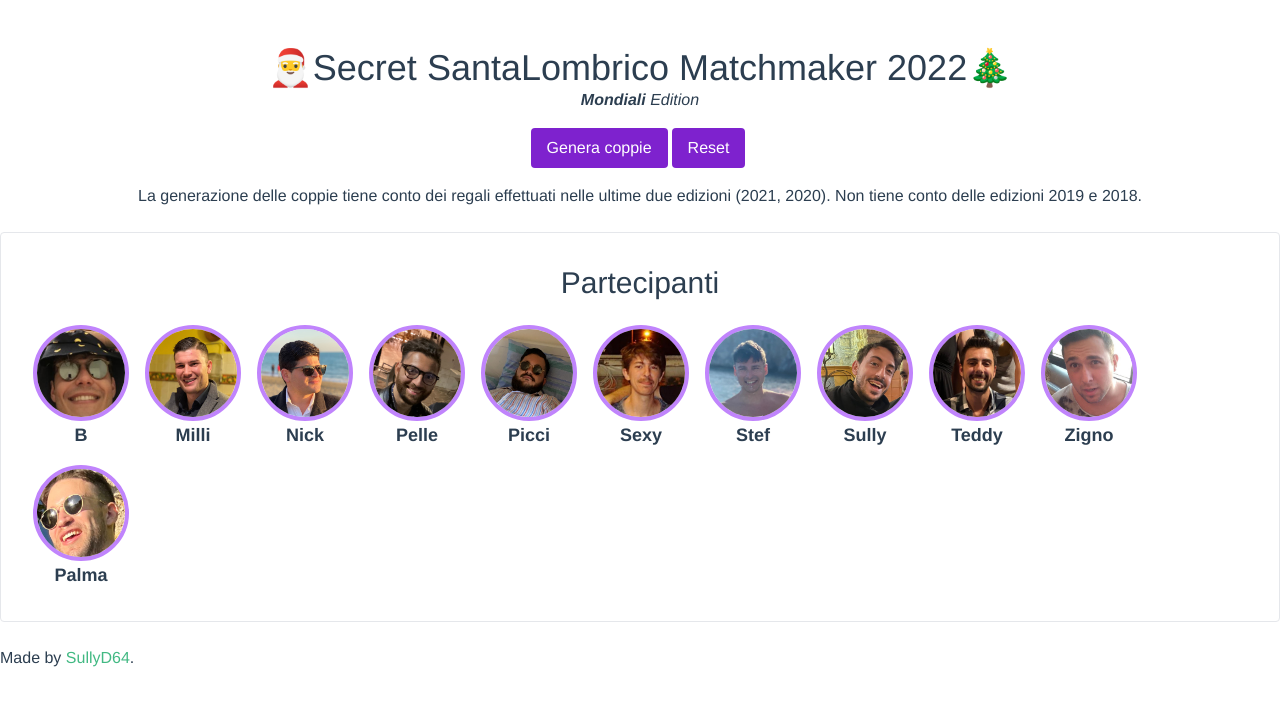
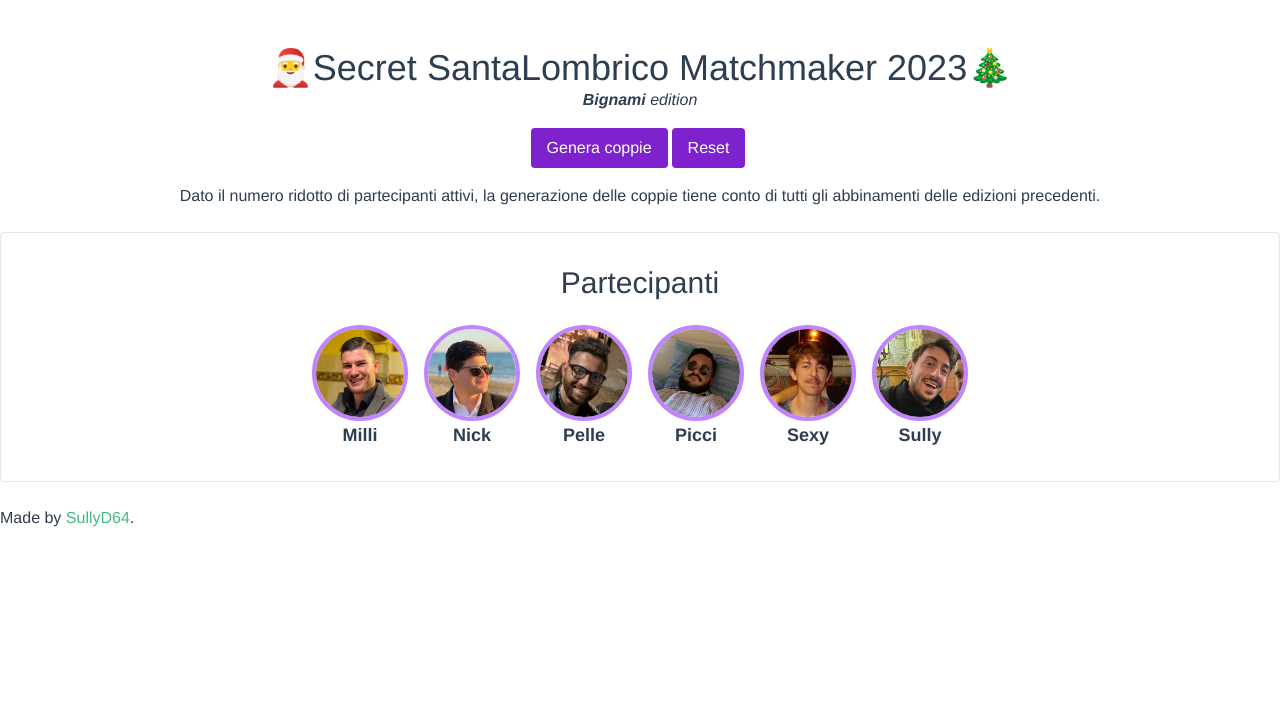
Before and after one commit to sullyD64/vue-secret-santa-matchmaker, a Vue app: page / in a window 1280 px wide. Shown: the top 706 px of the page. Built offline with nearby package versions, Linux system fonts and the light colour scheme.

Commit message:
Update for 2023 edition
- take into account every past edition, since this year there are fewer participants.

```diff
--- a/src/App.vue
+++ b/src/App.vue
@@ -2,14 +2,14 @@
   <main class="main container mx-auto">
     <header class="text-center">
       <section class="mb-4">
-        <h1 class="mt-12">🎅Secret SantaLombrico Matchmaker 2022🎄</h1>
-        <p class="italic"><strong>Mondiali</strong> Edition</p>
+        <h1 class="mt-12">🎅Secret SantaLombrico Matchmaker 2023🎄</h1>
+        <p class="italic"><strong>Bignami</strong> edition</p>
       </section>
       <button class="btn" @click="() => getMatches(true)">Genera coppie</button>
       <button class="btn" @click="resetMatches">Reset</button>
       <p class="mt-4">
-        La generazione delle coppie tiene conto dei regali effettuati nelle ultime due edizioni (2021, 2020). Non tiene
-        conto delle edizioni 2019 e 2018.
+        Dato il numero ridotto di partecipanti attivi, la generazione delle coppie tiene conto di tutti gli abbinamenti
+        delle edizioni precedenti.
       </p>
     </header>
 
@@ -43,7 +43,7 @@ import MatchCard from "@/components/MatchCard.vue"
 import { gang } from "@/data"
 import { Dude, Match } from "@/types"
 import shuffle from "shuffle-array"
-import { defineComponent, ref, Ref } from "vue"
+import { defineComponent, ref } from "vue"
 import { capitalize, getNamesFromIDs, isActiveDude, matchToString } from "./utils"
 
 export default defineComponent({
@@ -60,7 +60,7 @@ export default defineComponent({
       return arr[Math.floor(Math.random() * arr.length)]
     }
 
-    const CUT = 2
+    const CUT = 6
 
     // get only active gang members
     const activeGang = gang
@@ -115,7 +115,8 @@ export default defineComponent({
 
           matches.value.push({ from: current, to: picked })
         })
-      } catch ({ message }) {
+      } catch (error) {
+        const message = (error as Error).message
         console.log(message)
 
         matches.value = []
@@ -123,7 +124,7 @@ export default defineComponent({
           getMatches(autoRetry)
           return
         }
-        errorMsg.value = message as string
+        errorMsg.value = message
       }
     }
 
--- a/src/data.ts
+++ b/src/data.ts
@@ -1,17 +1,17 @@
 import { Dude } from "./types"
 
 export const gang: Dude[] = [
-  { id: 1, active: true, name: "b", prev: [10, 2, 6, 9] },
-  { id: 2, active: false, name: "gebbro", prev: [3, 11, 8, null] },
-  { id: 3, active: true, name: "milli", prev: [6, 12, 10, 4] },
-  { id: 4, active: true, name: "nick", prev: [8, 3, 9, 5] },
-  { id: 5, active: true, name: "pelle", prev: [null, null, 4, 1] },
-  { id: 6, active: true, name: "picci", prev: [4, 1, 5, 11] },
-  { id: 7, active: true, name: "sexy", prev: [11, null, null, 8] },
-  { id: 8, active: true, name: "stef", prev: [2, 4, 11, 7] },
-  { id: 9, active: true, name: "sully", prev: [12, 7, 2, 10] },
-  { id: 10, active: true, name: "teddy", prev: [null, 6, 1, 3] },
-  { id: 11, active: true, name: "zigno", prev: [9, 10, 3, 6] },
-  { id: 12, active: false, name: "rob", prev: [9, 1, null, null] },
-  { id: 12, active: true, name: "palma", prev: [null, null, null, null] }
+  { id: 1, active: false, name: "b", prev: [10, 2, 6, 9, 12] },
+  { id: 2, active: false, name: "gebbro", prev: [3, 11, 8, null, null] },
+  { id: 3, active: true, name: "milli", prev: [6, 12, 10, 4, 9] },
+  { id: 4, active: true, name: "nick", prev: [8, 3, 9, 5, 11] },
+  { id: 5, active: true, name: "pelle", prev: [null, null, 4, 1, 8] },
+  { id: 6, active: true, name: "picci", prev: [4, 1, 5, 11, 10] },
+  { id: 7, active: true, name: "sexy", prev: [11, null, null, 8, 5] },
+  { id: 8, active: false, name: "stef", prev: [2, 4, 11, null, 7] },
+  { id: 9, active: true, name: "sully", prev: [12, 7, 2, 10, 1] },
+  { id: 10, active: false, name: "teddy", prev: [null, 6, 1, 3, 6] },
+  { id: 11, active: false, name: "zigno", prev: [9, 10, 3, 6, 3] },
+  { id: 12, active: false, name: "rob", prev: [9, 1, null, null, null] },
+  { id: 12, active: false, name: "palma", prev: [null, null, null, null, 4] }
 ]
```
Also changed, not shown: tsconfig.json (+5 -20 lines).
